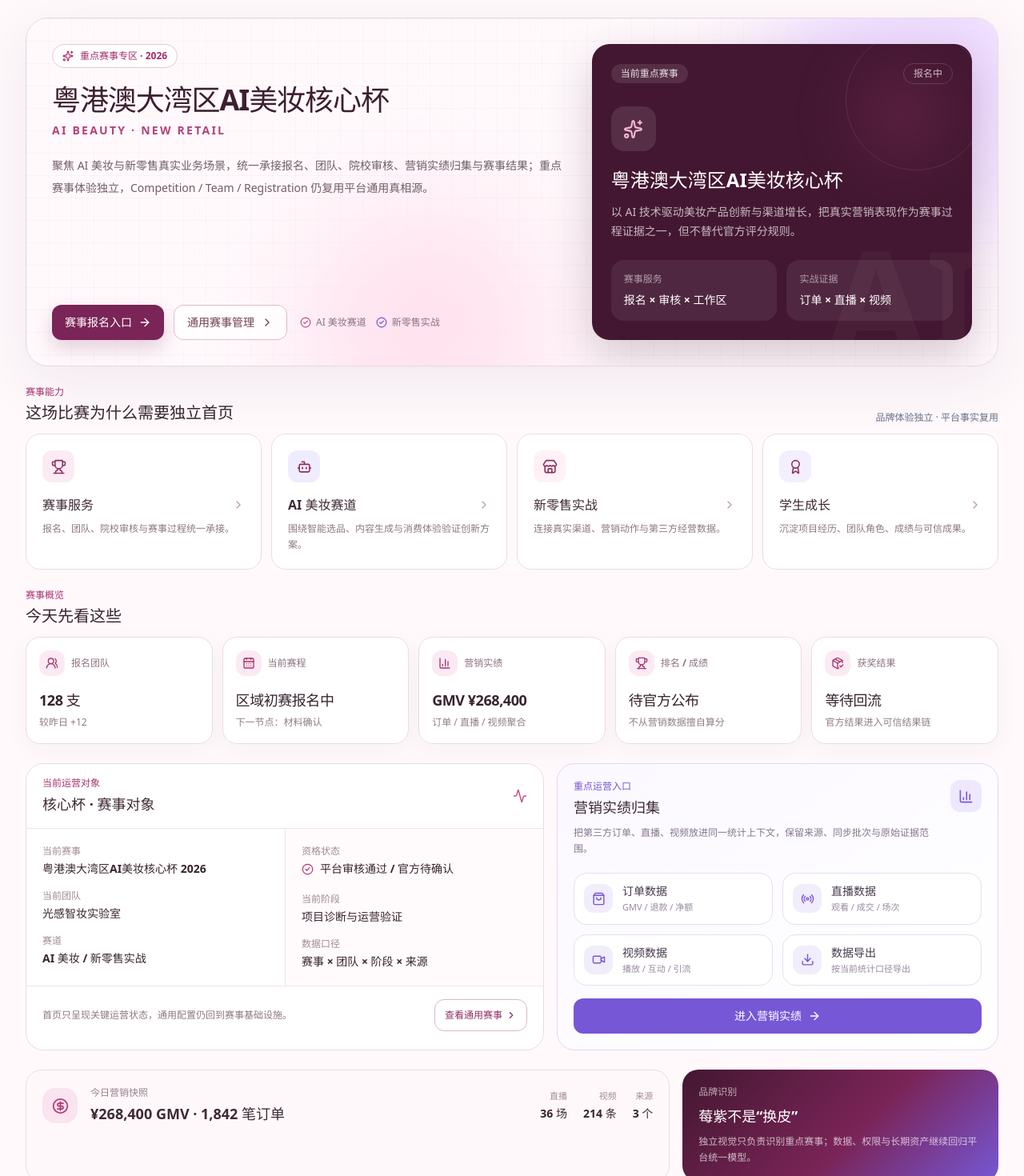
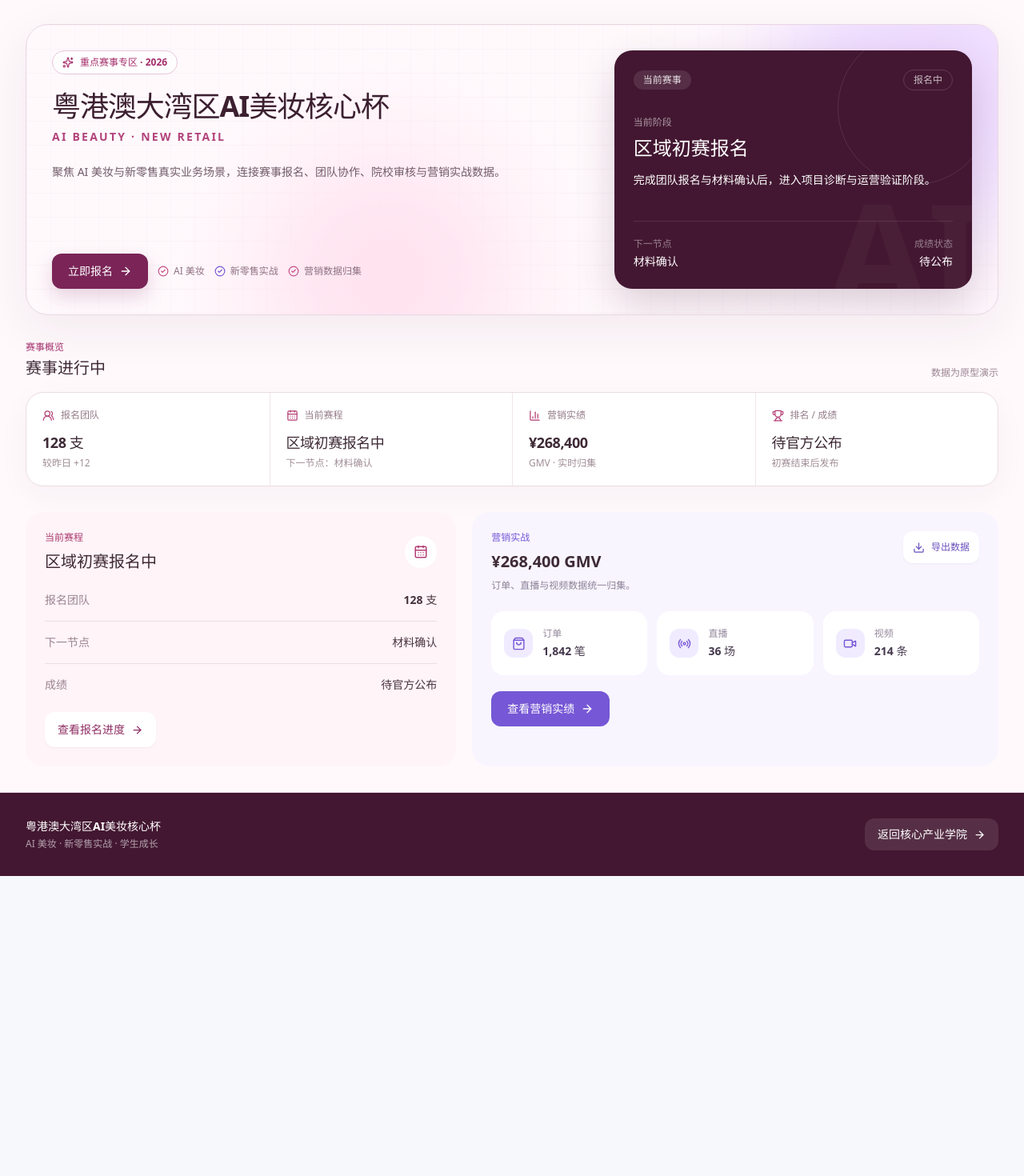
Before and after one commit to dangjingtao/core-industry-college-prototype, a React (Vite) app in the folder apps/pc/: page /ai-beauty-cup in a window 1280 px wide. Shown: the part 140-1610 px from the top of the page at 80% size. After the commit the page ends 1235 px from the top, so only its background shows below. Built offline with nearby package versions, Linux system fonts and the light colour scheme.

Commit message:
refactor(pc): simplify AI beauty cup homepage

```diff
--- a/apps/pc/src/admin/PC10AIBeautyCup.tsx
+++ b/apps/pc/src/admin/PC10AIBeautyCup.tsx
@@ -1,85 +1,50 @@
-import type { LucideIcon } from "lucide-react";
 import {
-  Activity,
   ArrowRight,
-  Award,
   BarChart3,
-  Bot,
   CalendarDays,
   CheckCircle2,
-  ChevronRight,
-  CircleDollarSign,
   Download,
-  PackageCheck,
   Radio,
   ShoppingBag,
   Sparkles,
-  Store,
   Trophy,
   UsersRound,
   Video,
 } from "lucide-react";
 import { Link } from "react-router-dom";
 
-const berry = "#7A2457";
-const berryDeep = "#431731";
-const rose = "#C64E87";
-const violet = "#7657D5";
-
-const capabilityCards: { title: string; detail: string; icon: LucideIcon; tone: string }[] = [
-  { title: "赛事服务", detail: "报名、团队、院校审核与赛事过程统一承接。", icon: Trophy, tone: "#FCEBF3" },
-  { title: "AI 美妆赛道", detail: "围绕智能选品、内容生成与消费体验验证创新方案。", icon: Bot, tone: "#F0ECFF" },
-  { title: "新零售实战", detail: "连接真实渠道、营销动作与第三方经营数据。", icon: Store, tone: "#FFF1F5" },
-  { title: "学生成长", detail: "沉淀项目经历、团队角色、成绩与可信成果。", icon: Award, tone: "#F3EFFF" },
-];
-
-const metricCards: { label: string; value: string; detail: string; icon: LucideIcon }[] = [
+const overviewItems = [
   { label: "报名团队", value: "128 支", detail: "较昨日 +12", icon: UsersRound },
   { label: "当前赛程", value: "区域初赛报名中", detail: "下一节点：材料确认", icon: CalendarDays },
-  { label: "营销实绩", value: "GMV ¥268,400", detail: "订单 / 直播 / 视频聚合", icon: BarChart3 },
-  { label: "排名 / 成绩", value: "待官方公布", detail: "不从营销数据擅自算分", icon: Trophy },
-  { label: "获奖结果", value: "等待回流", detail: "官方结果进入可信结果链", icon: PackageCheck },
-];
+  { label: "营销实绩", value: "¥268,400", detail: "GMV · 实时归集", icon: BarChart3 },
+  { label: "排名 / 成绩", value: "待官方公布", detail: "初赛结束后发布", icon: Trophy },
+] as const;
 
-const performanceEntries: { label: string; detail: string; icon: LucideIcon }[] = [
-  { label: "订单数据", detail: "GMV / 退款 / 净额", icon: ShoppingBag },
-  { label: "直播数据", detail: "观看 / 成交 / 场次", icon: Radio },
-  { label: "视频数据", detail: "播放 / 互动 / 引流", icon: Video },
-  { label: "数据导出", detail: "按当前统计口径导出", icon: Download },
-];
-
-function MetricCard({ label, value, detail, icon: Icon }: (typeof metricCards)[number]) {
-  return (
-    <article className="rounded-[18px] border border-[#EBDCE5] bg-white p-4 shadow-[0_8px_30px_rgba(67,23,49,0.04)]">
-      <div className="flex items-center gap-2 text-xs font-semibold text-[#8E7182]">
-        <span className="grid size-8 place-items-center rounded-xl bg-[#FBEAF3] text-[#A7336F]"><Icon size={16} /></span>
-        {label}
-      </div>
-      <p className="mt-4 text-lg font-semibold tracking-tight text-[#38242F]">{value}</p>
-      <p className="mt-1 text-xs leading-5 text-[#907C87]">{detail}</p>
-    </article>
-  );
-}
+const dataEntries = [
+  { label: "订单", value: "1,842 笔", icon: ShoppingBag },
+  { label: "直播", value: "36 场", icon: Radio },
+  { label: "视频", value: "214 条", icon: Video },
+] as const;
 
 export function PC10AIBeautyCup() {
   return (
-    <div data-testid="pc10-ai-beauty-home" className="space-y-6">
+    <div data-testid="pc10-ai-beauty-home" className="space-y-8">
       <style>{`
         .ai-beauty-grid {
           background-image:
-            linear-gradient(rgba(122,36,87,.035) 1px, transparent 1px),
-            linear-gradient(90deg, rgba(118,87,213,.035) 1px, transparent 1px);
-          background-size: 28px 28px;
+            linear-gradient(rgba(122,36,87,.03) 1px, transparent 1px),
+            linear-gradient(90deg, rgba(118,87,213,.03) 1px, transparent 1px);
+          background-size: 30px 30px;
         }
       `}</style>
 
-      <section className="relative overflow-hidden rounded-[28px] border border-[#E9D7E2] bg-[#FFF9FC] shadow-[0_20px_70px_rgba(67,23,49,0.08)]">
+      <section className="relative overflow-hidden rounded-[28px] border border-[#E9D7E2] bg-[#FFF9FC] shadow-[0_18px_60px_rgba(67,23,49,0.07)]">
         <div className="ai-beauty-grid absolute inset-0" aria-hidden="true" />
         <div className="pointer-events-none absolute -right-24 -top-28 size-[380px] rounded-full bg-[#EEDBFF] blur-3xl" aria-hidden="true" />
-        <div className="pointer-events-none absolute -bottom-28 left-[28%] size-[320px] rounded-full bg-[#FFE3EF] blur-3xl" aria-hidden="true" />
+        <div className="pointer-events-none absolute -bottom-28 left-[24%] size-[320px] rounded-full bg-[#FFE3EF] blur-3xl" aria-hidden="true" />
 
-        <div className="relative grid gap-8 p-6 xl:grid-cols-[1.15fr_.85fr] xl:p-8">
-          <div className="flex min-h-[300px] flex-col justify-between">
+        <div className="relative grid gap-8 p-6 xl:grid-cols-[1.2fr_.8fr] xl:p-8">
+          <div className="flex min-h-[290px] flex-col justify-between">
             <div>
               <div className="inline-flex items-center gap-2 rounded-full border border-[#E7C6D8] bg-white/80 px-3 py-1.5 text-xs font-semibold text-[#A42E6B]">
                 <Sparkles size={14} />重点赛事专区 · 2026
@@ -89,121 +54,107 @@ export function PC10AIBeautyCup() {
               </h1>
               <p className="mt-2 text-sm font-semibold tracking-[0.16em] text-[#B2437B]">AI BEAUTY · NEW RETAIL</p>
               <p className="mt-5 max-w-2xl text-sm leading-7 text-[#715C68]">
-                聚焦 AI 美妆与新零售真实业务场景，统一承接报名、团队、院校审核、营销实绩归集与赛事结果；重点赛事体验独立，Competition / Team / Registration 仍复用平台通用真相源。
+                聚焦 AI 美妆与新零售真实业务场景，连接赛事报名、团队协作、院校审核与营销实战数据。
               </p>
             </div>
 
             <div className="mt-7 flex flex-wrap items-center gap-3">
-              <Link to="/registration-portal/start" className="inline-flex min-h-11 items-center gap-2 rounded-xl bg-[#7A2457] px-4 text-sm font-semibold text-white shadow-[0_10px_24px_rgba(122,36,87,.2)] transition hover:bg-[#681C49]">
-                赛事报名入口<ArrowRight size={16} />
+              <Link to="/registration-portal/start" className="inline-flex min-h-11 items-center gap-2 rounded-xl bg-[#7A2457] px-5 text-sm font-semibold text-white shadow-[0_10px_24px_rgba(122,36,87,.18)] transition hover:bg-[#681C49]">
+                立即报名<ArrowRight size={16} />
               </Link>
-              <Link to="/admin/competitions" className="inline-flex min-h-11 items-center gap-2 rounded-xl border border-[#DDBDCE] bg-white/80 px-4 text-sm font-semibold text-[#714055] transition hover:bg-white">
-                通用赛事管理<ChevronRight size={16} />
-              </Link>
-              <span className="ml-1 inline-flex items-center gap-1.5 text-xs font-medium text-[#8E7182]"><CheckCircle2 size={14} className="text-[#C64E87]" />AI 美妆赛道</span>
+              <span className="inline-flex items-center gap-1.5 text-xs font-medium text-[#8E7182]"><CheckCircle2 size={14} className="text-[#C64E87]" />AI 美妆</span>
               <span className="inline-flex items-center gap-1.5 text-xs font-medium text-[#8E7182]"><CheckCircle2 size={14} className="text-[#7657D5]" />新零售实战</span>
+              <span className="inline-flex items-center gap-1.5 text-xs font-medium text-[#8E7182]"><CheckCircle2 size={14} className="text-[#C64E87]" />营销数据归集</span>
             </div>
           </div>
 
-          <div className="relative overflow-hidden rounded-[22px] bg-[#431731] p-6 text-white shadow-[0_20px_55px_rgba(67,23,49,.22)]">
-            <div className="pointer-events-none absolute right-[-18px] top-[-18px] size-44 rounded-full border border-white/10" aria-hidden="true" />
-            <div className="pointer-events-none absolute right-8 top-8 size-28 rounded-full bg-[#C64E87]/20 blur-2xl" aria-hidden="true" />
-            <div className="pointer-events-none absolute bottom-[-40px] right-[-12px] text-[180px] font-black leading-none text-white/[0.035]" aria-hidden="true">AI</div>
-
-            <div className="relative">
-              <div className="flex items-center justify-between gap-3">
-                <span className="rounded-full bg-white/10 px-3 py-1 text-xs font-semibold text-white/85">当前重点赛事</span>
-                <span className="rounded-full border border-white/15 px-3 py-1 text-xs text-white/70">报名中</span>
+          <div className="relative overflow-hidden rounded-[22px] bg-[#431731] p-6 text-white shadow-[0_20px_50px_rgba(67,23,49,.18)]">
+            <div className="pointer-events-none absolute right-[-24px] top-[-24px] size-48 rounded-full border border-white/10" aria-hidden="true" />
+            <div className="pointer-events-none absolute bottom-[-45px] right-[-14px] text-[180px] font-black leading-none text-white/[0.035]" aria-hidden="true">AI</div>
+            <div className="relative flex h-full min-h-[250px] flex-col justify-between">
+              <div>
+                <div className="flex items-center justify-between gap-3">
+                  <span className="rounded-full bg-white/10 px-3 py-1 text-xs font-semibold text-white/85">当前赛事</span>
+                  <span className="rounded-full border border-white/15 px-3 py-1 text-xs text-white/70">报名中</span>
+                </div>
+                <p className="mt-8 text-xs font-medium text-white/55">当前阶段</p>
+                <h2 className="mt-2 text-2xl font-semibold">区域初赛报名</h2>
+                <p className="mt-3 text-sm leading-6 text-white/68">完成团队报名与材料确认后，进入项目诊断与运营验证阶段。</p>
               </div>
-              <div className="mt-7 grid size-14 place-items-center rounded-2xl bg-white/10 text-[#F9B7D5]"><Sparkles size={25} /></div>
-              <h2 className="mt-5 text-2xl font-semibold">粤港澳大湾区AI美妆核心杯</h2>
-              <p className="mt-3 max-w-lg text-sm leading-6 text-white/70">以 AI 技术驱动美妆产品创新与渠道增长，把真实营销表现作为赛事过程证据之一，但不替代官方评分规则。</p>
-              <div className="mt-6 grid grid-cols-2 gap-3">
-                <div className="rounded-2xl bg-white/[0.07] p-4"><p className="text-xs text-white/55">赛事服务</p><p className="mt-2 text-sm font-semibold">报名 × 审核 × 工作区</p></div>
-                <div className="rounded-2xl bg-white/[0.07] p-4"><p className="text-xs text-white/55">实战证据</p><p className="mt-2 text-sm font-semibold">订单 × 直播 × 视频</p></div>
+              <div className="mt-6 flex items-center justify-between border-t border-white/10 pt-5">
+                <div><p className="text-xs text-white/45">下一节点</p><p className="mt-1 text-sm font-semibold">材料确认</p></div>
+                <div className="text-right"><p className="text-xs text-white/45">成绩状态</p><p className="mt-1 text-sm font-semibold">待公布</p></div>
               </div>
             </div>
           </div>
         </div>
       </section>
 
-      <section>
-        <div className="mb-3 flex items-end justify-between gap-4">
-          <div><p className="text-xs font-semibold text-[#A7336F]">赛事能力</p><h2 className="mt-1 text-xl font-semibold">这场比赛为什么需要独立首页</h2></div>
-          <p className="hidden text-xs text-text-tertiary md:block">品牌体验独立 · 平台事实复用</p>
+      <section aria-labelledby="competition-summary-title">
+        <div className="mb-4 flex items-end justify-between gap-4">
+          <div>
+            <p className="text-xs font-semibold text-[#A7336F]">赛事概览</p>
+            <h2 id="competition-summary-title" className="mt-1 text-xl font-semibold text-[#3E2A35]">赛事进行中</h2>
+          </div>
+          <p className="hidden text-xs text-[#9B8490] md:block">数据为原型演示</p>
         </div>
-        <div className="grid gap-3 md:grid-cols-2 xl:grid-cols-4">
-          {capabilityCards.map(({ title, detail, icon: Icon, tone }) => (
-            <article key={title} className="group rounded-[18px] border border-[#EBDCE5] bg-white p-5 transition hover:-translate-y-0.5 hover:shadow-[0_12px_35px_rgba(67,23,49,.07)]">
-              <div className="grid size-10 place-items-center rounded-xl text-[#8E2D62]" style={{ background: tone }}><Icon size={19} /></div>
-              <div className="mt-4 flex items-center justify-between gap-3"><h3 className="font-semibold text-[#3E2A35]">{title}</h3><ChevronRight size={16} className="text-[#B99EAD] transition group-hover:translate-x-0.5" /></div>
-              <p className="mt-2 text-xs leading-5 text-[#8D7783]">{detail}</p>
-            </article>
-          ))}
+
+        <div className="overflow-hidden rounded-[22px] border border-[#EADCE4] bg-white shadow-[0_12px_40px_rgba(67,23,49,.04)]">
+          <div className="grid sm:grid-cols-2 xl:grid-cols-4">
+            {overviewItems.map(({ label, value, detail, icon: Icon }, index) => (
+              <div key={label} className={`p-5 ${index > 0 ? "border-t border-[#F0E5EB] sm:border-l sm:border-t-0" : ""} ${index === 2 ? "sm:border-t xl:border-t-0" : ""}`}>
+                <div className="flex items-center gap-2 text-xs font-medium text-[#947C89]"><Icon size={15} className="text-[#B43E75]" />{label}</div>
+                <p className="mt-3 text-lg font-semibold tracking-tight text-[#3E2A35]">{value}</p>
+                <p className="mt-1 text-xs text-[#A08D97]">{detail}</p>
+              </div>
+            ))}
+          </div>
         </div>
       </section>
 
-      <section>
-        <div className="mb-3"><p className="text-xs font-semibold text-[#A7336F]">赛事概览</p><h2 className="mt-1 text-xl font-semibold">今天先看这些</h2></div>
-        <div className="grid gap-3 sm:grid-cols-2 xl:grid-cols-5">
-          {metricCards.map(card => <MetricCard key={card.label} {...card} />)}
-        </div>
-      </section>
-
-      <section className="grid gap-4 xl:grid-cols-[1.08fr_.92fr]">
-        <article className="overflow-hidden rounded-[22px] border border-[#EBDCE5] bg-white">
-          <div className="flex items-center justify-between border-b border-[#F0E4EA] px-5 py-4">
-            <div><p className="text-xs font-semibold text-[#A7336F]">当前运营对象</p><h2 className="mt-1 text-lg font-semibold text-[#3E2A35]">核心杯 · 赛事对象</h2></div>
-            <Activity size={18} className="text-[#C64E87]" />
+      <section id="performance" className="grid gap-5 xl:grid-cols-[.9fr_1.1fr]">
+        <article className="rounded-[22px] bg-[#FFF4F8] p-6">
+          <div className="flex items-center justify-between gap-4">
+            <div>
+              <p className="text-xs font-semibold text-[#AA3C70]">当前赛程</p>
+              <h2 className="mt-2 text-xl font-semibold text-[#3E2A35]">区域初赛报名中</h2>
+            </div>
+            <span className="grid size-10 place-items-center rounded-full bg-white text-[#B43E75]"><CalendarDays size={18} /></span>
           </div>
-          <div className="grid gap-0 md:grid-cols-2">
-            <div className="space-y-4 p-5">
-              <div><p className="text-xs text-[#A08B96]">当前赛事</p><p className="mt-1 text-sm font-semibold">粤港澳大湾区AI美妆核心杯 2026</p></div>
-              <div><p className="text-xs text-[#A08B96]">当前团队</p><p className="mt-1 text-sm font-semibold">光感智妆实验室</p></div>
-              <div><p className="text-xs text-[#A08B96]">赛道</p><p className="mt-1 text-sm font-semibold">AI 美妆 / 新零售实战</p></div>
-            </div>
-            <div className="space-y-4 border-t border-[#F0E4EA] bg-[#FFFAFC] p-5 md:border-l md:border-t-0">
-              <div><p className="text-xs text-[#A08B96]">资格状态</p><p className="mt-1 inline-flex items-center gap-2 text-sm font-semibold"><CheckCircle2 size={15} className="text-[#B43874]" />平台审核通过 / 官方待确认</p></div>
-              <div><p className="text-xs text-[#A08B96]">当前阶段</p><p className="mt-1 text-sm font-semibold">项目诊断与运营验证</p></div>
-              <div><p className="text-xs text-[#A08B96]">数据口径</p><p className="mt-1 text-sm font-semibold">赛事 × 团队 × 阶段 × 来源</p></div>
-            </div>
+          <div className="mt-6 space-y-4 text-sm">
+            <div className="flex items-center justify-between gap-4 border-b border-[#ECDDE4] pb-4"><span className="text-[#9A8490]">报名团队</span><strong className="text-[#47333E]">128 支</strong></div>
+            <div className="flex items-center justify-between gap-4 border-b border-[#ECDDE4] pb-4"><span className="text-[#9A8490]">下一节点</span><strong className="text-[#47333E]">材料确认</strong></div>
+            <div className="flex items-center justify-between gap-4"><span className="text-[#9A8490]">成绩</span><strong className="text-[#47333E]">待官方公布</strong></div>
           </div>
-          <div className="flex flex-wrap items-center justify-between gap-3 border-t border-[#F0E4EA] px-5 py-4">
-            <p className="text-xs text-[#8E7783]">首页只呈现关键运营状态，通用配置仍回到赛事基础设施。</p>
-            <Link to="/admin/competitions" className="inline-flex min-h-10 items-center gap-1 rounded-xl border border-[#DAB8CA] px-3 text-xs font-semibold text-[#8E2D62]">查看通用赛事<ChevronRight size={14} /></Link>
-          </div>
+          <Link to="/registration-portal/start" className="mt-6 inline-flex min-h-11 items-center gap-2 rounded-xl bg-white px-4 text-sm font-semibold text-[#8E2D62] shadow-sm transition hover:shadow-md">
+            查看报名进度<ArrowRight size={15} />
+          </Link>
         </article>
 
-        <article className="rounded-[22px] border border-[#E2D8F4] bg-gradient-to-br from-[#FBF8FF] to-white p-5">
-          <div className="flex items-start justify-between gap-4">
-            <div><p className="text-xs font-semibold text-[#7657D5]">重点运营入口</p><h2 className="mt-1 text-lg font-semibold text-[#3E2A35]">营销实绩归集</h2><p className="mt-2 max-w-xl text-xs leading-5 text-[#85758D]">把第三方订单、直播、视频放进同一统计上下文，保留来源、同步批次与原始证据范围。</p></div>
-            <span className="grid size-10 place-items-center rounded-xl bg-[#EEE8FF] text-[#7657D5]"><BarChart3 size={19} /></span>
+        <article className="rounded-[22px] bg-[#F8F5FF] p-6">
+          <div className="flex flex-wrap items-start justify-between gap-4">
+            <div>
+              <p className="text-xs font-semibold text-[#7657D5]">营销实战</p>
+              <h2 className="mt-2 text-xl font-semibold text-[#3E2A35]">¥268,400 GMV</h2>
+              <p className="mt-2 text-xs text-[#8D8195]">订单、直播与视频数据统一归集。</p>
+            </div>
+            <button type="button" className="inline-flex min-h-10 items-center gap-2 rounded-xl bg-white px-3 text-xs font-semibold text-[#6A50BE] shadow-sm">
+              <Download size={15} />导出数据
+            </button>
           </div>
-          <div className="mt-5 grid gap-3 sm:grid-cols-2">
-            {performanceEntries.map(({ label, detail, icon: Icon }) => (
-              <button key={label} type="button" className="flex min-h-16 items-center gap-3 rounded-2xl border border-[#E7DEF5] bg-white p-3 text-left transition hover:border-[#CFC0EC] hover:shadow-sm">
-                <span className="grid size-9 shrink-0 place-items-center rounded-xl bg-[#F1EDFB] text-[#7657D5]"><Icon size={17} /></span>
-                <span><span className="block text-sm font-semibold text-[#45394C]">{label}</span><span className="mt-0.5 block text-[11px] text-[#97899E]">{detail}</span></span>
+
+          <div className="mt-6 grid gap-3 sm:grid-cols-3">
+            {dataEntries.map(({ label, value, icon: Icon }) => (
+              <button key={label} type="button" className="flex min-h-20 items-center gap-3 rounded-2xl bg-white px-4 text-left transition hover:shadow-sm">
+                <span className="grid size-9 shrink-0 place-items-center rounded-xl bg-[#F0EBFF] text-[#7657D5]"><Icon size={17} /></span>
+                <span><span className="block text-xs text-[#95899C]">{label}</span><strong className="mt-1 block text-sm text-[#46394D]">{value}</strong></span>
               </button>
             ))}
           </div>
-          <button type="button" className="mt-4 inline-flex min-h-11 w-full items-center justify-center gap-2 rounded-xl bg-[#7657D5] px-4 text-sm font-semibold text-white transition hover:bg-[#6547C1]">
-            进入营销实绩<ArrowRight size={16} />
+
+          <button type="button" className="mt-5 inline-flex min-h-11 items-center gap-2 rounded-xl bg-[#7657D5] px-5 text-sm font-semibold text-white transition hover:bg-[#6547C1]">
+            查看营销实绩<ArrowRight size={16} />
           </button>
-        </article>
-      </section>
-
-      <section className="grid gap-4 md:grid-cols-3">
-        <article className="rounded-[20px] border border-[#EBDCE5] bg-[#FFF8FB] p-5 md:col-span-2">
-          <div className="flex flex-wrap items-center justify-between gap-4">
-            <div className="flex items-center gap-4"><span className="grid size-11 place-items-center rounded-2xl bg-[#F9E4EF] text-[#B63873]"><CircleDollarSign size={21} /></span><div><p className="text-xs text-[#9A808E]">今日营销快照</p><p className="mt-1 text-lg font-semibold text-[#3E2A35]">¥268,400 GMV · 1,842 笔订单</p></div></div>
-            <div className="flex gap-5 text-right"><div><p className="text-[11px] text-[#A18C97]">直播</p><p className="mt-1 text-sm font-semibold">36 场</p></div><div><p className="text-[11px] text-[#A18C97]">视频</p><p className="mt-1 text-sm font-semibold">214 条</p></div><div><p className="text-[11px] text-[#A18C97]">来源</p><p className="mt-1 text-sm font-semibold">3 个</p></div></div>
-          </div>
-        </article>
-        <article className="rounded-[20px] p-5 text-white" style={{ background: `linear-gradient(135deg, ${berryDeep}, ${berry} 55%, ${violet})` }}>
-          <p className="text-xs font-semibold text-white/65">品牌识别</p>
-          <p className="mt-2 text-lg font-semibold">莓紫不是“换皮”</p>
-          <p className="mt-2 text-xs leading-5 text-white/70">独立视觉只负责识别重点赛事；数据、权限与长期资产继续回归平台统一模型。</p>
         </article>
       </section>
     </div>
```
